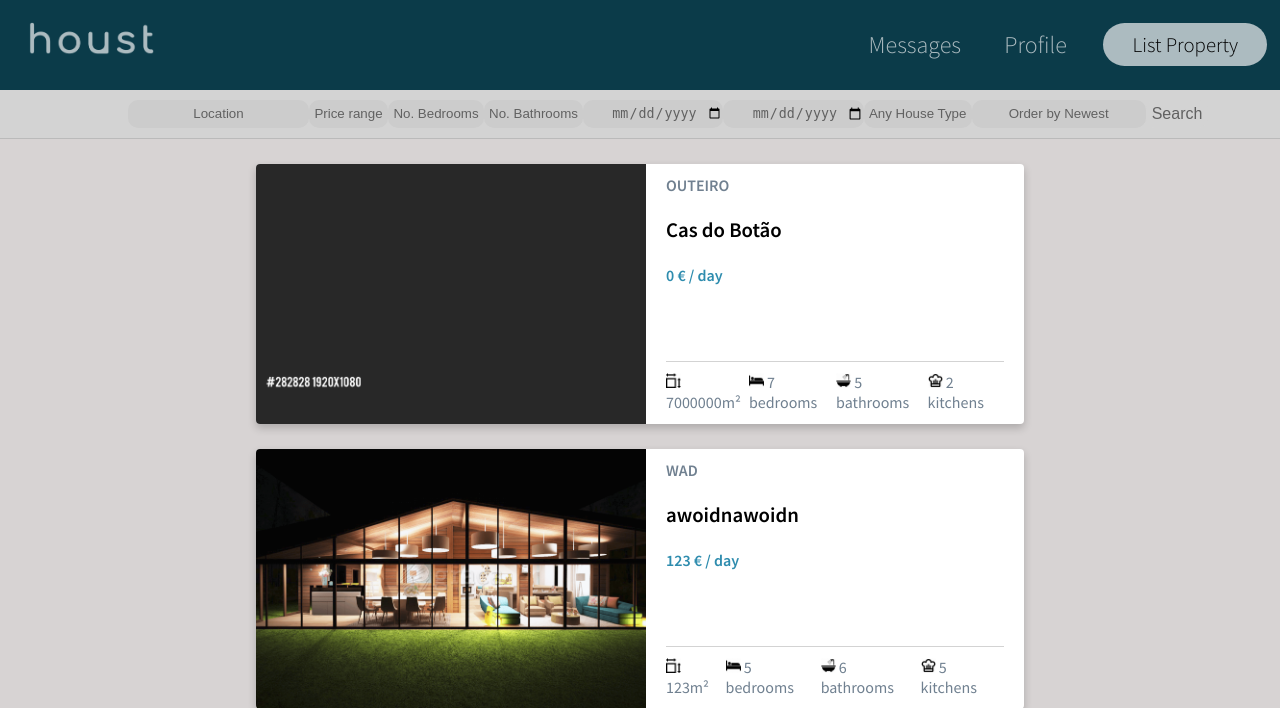
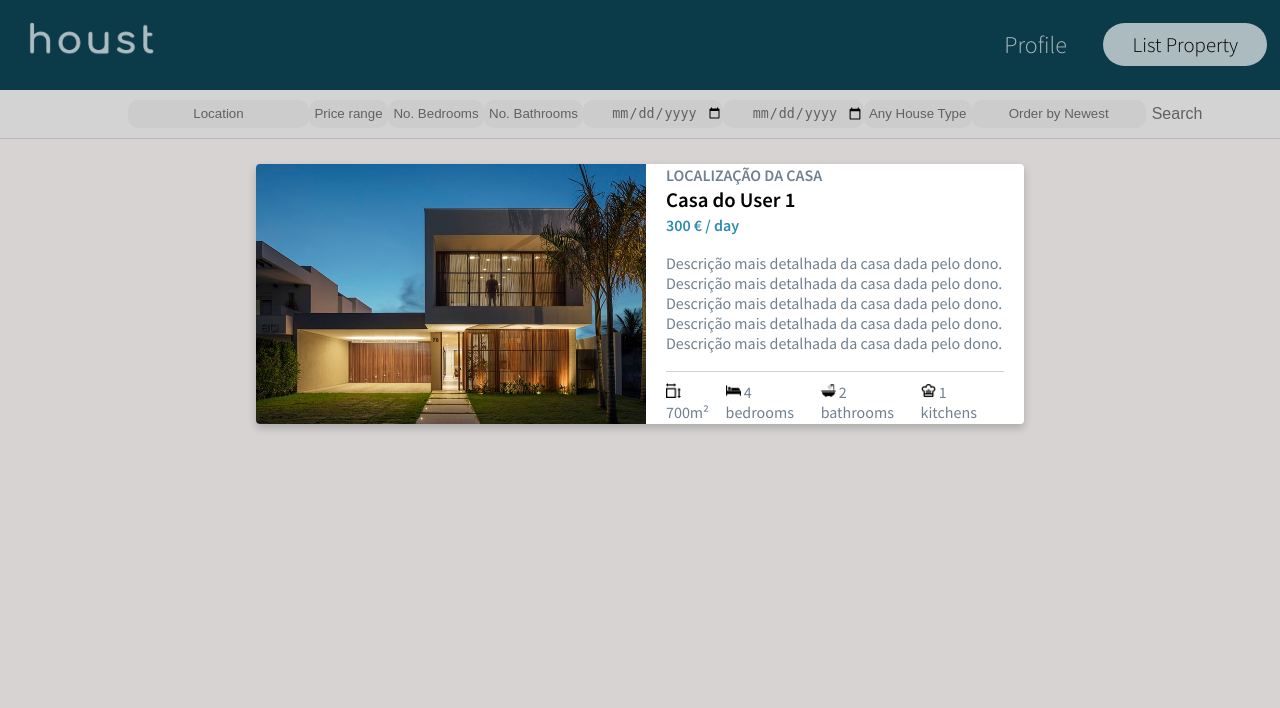
Before and after one commit to joaorenatopinto/FEUP-LTW1920-PROJ, a PHP site: page /pages/main_page.php in a window 1280 px wide. Shown: the top 708 px of the page. After the commit the page ends 430 px from the top, so only its background shows below. Run offline with PHP 8.4, Linux system fonts and the light colour scheme; data comes from the database, SQL or seed files in the repository.

Commit message:
bug fix on search by type and removed navbar message option

```diff
--- a/database/db.sql
+++ b/database/db.sql
@@ -20,7 +20,7 @@
     nbedrooms INTEGER,
     nkitchens INTEGER,
     nlivingrooms INTEGER,
-    type INTEGER, -- 0: flat/apartment ; 1: house
+    type TEXT, -- 0: flat/apartment ; 1: house
     price INTEGER,
     area INTEGER,
     startAvailablePeriod TEXT,
@@ -62,7 +62,7 @@
     4,
     1,
     1,
-    1,
+    'house',
     300,
     700,
     '2020-06-01',
--- a/database/db_properties.php
+++ b/database/db_properties.php
@@ -96,7 +96,7 @@
     }
 
     if($type != 'any') {
-      $query .= " AND property.type = " . $type;
+      $query .= " AND property.type = '" . $type . "'";
     }
 
     switch($order) {
--- a/templates/tlp_common.php
+++ b/templates/tlp_common.php
@@ -33,7 +33,6 @@
 
         <nav>
             <ul class="nav_links">
-                <li><a href="#">Messages</a></li>
                 <li><a href="profile.php">Profile</a></li>
             </ul>
         </nav>
```
Also changed, not shown: database/houst.db, images/properties/4.png (added).
